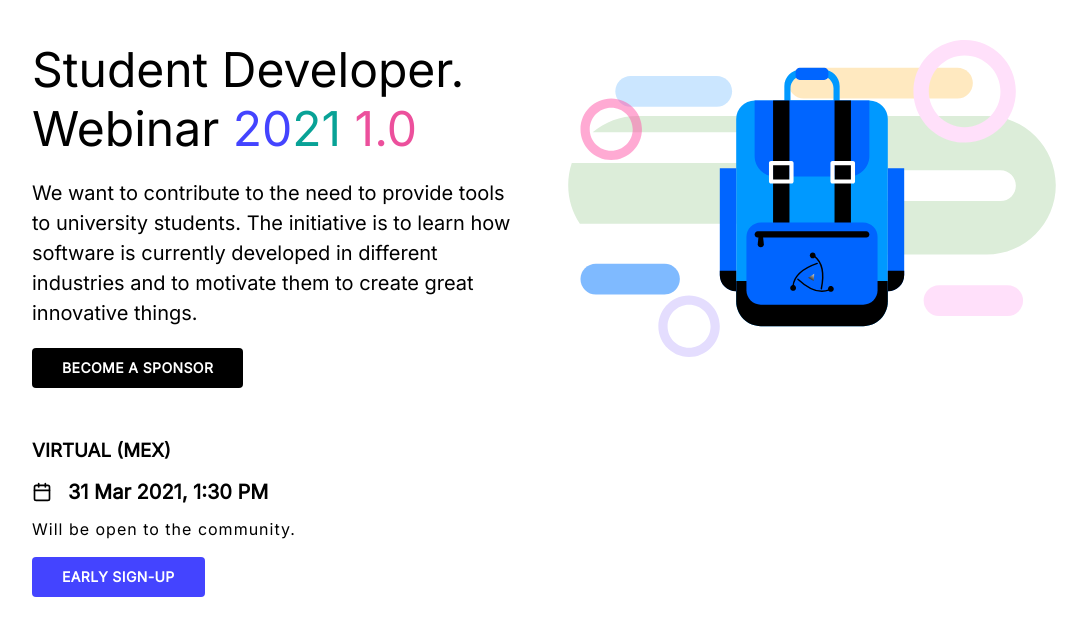
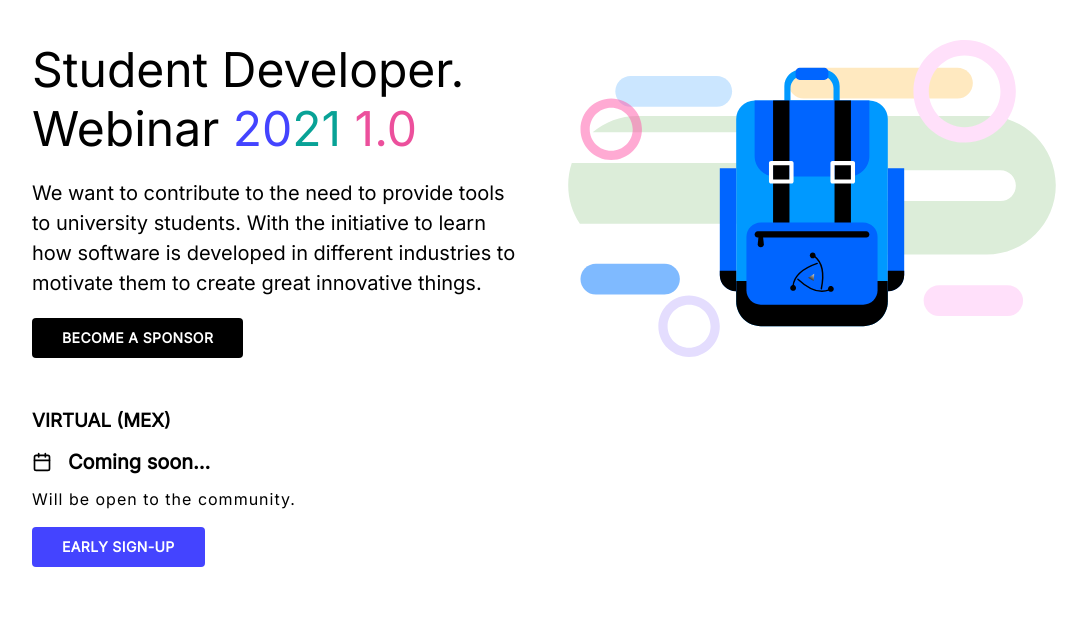
Before and after one commit to react-next-boilerplate/rnb-site, a Next.js app: page /events/student-developer/Banner in a window 1280 px wide. Shown: the top 636 px of the page, without its empty margins (96-1183 px from the left). Built offline with nearby package versions, Linux system fonts and the light colour scheme; a web font is replaced by a local one.

Commit message:
[feat]: Update date

```diff
--- a/src/pages/events/student-developer/Banner.js
+++ b/src/pages/events/student-developer/Banner.js
@@ -18,11 +18,9 @@ function Banner() {
             </h1>
 
             <p>
-              We want to contribute to the need to provide tools to university students. The initiative is to learn how
-              software is currently developed in different industries and to motivate them to create great innovative
-              things.
+              We want to contribute to the need to provide tools to university students. With the initiative to learn
+              how software is developed in different industries to motivate them to create great innovative things.
             </p>
-
             <a
               className="button"
               data-category="Site-Wide Custom Events"
@@ -32,7 +30,6 @@ function Banner() {
               target="_blank">
               BECOME A SPONSOR
             </a>
-
             <div className="events">
               <div>
                 <h3>VIRTUAL (MEX)</h3>
@@ -40,7 +37,8 @@ function Banner() {
                 <time className="date">
                   <Calendar size={20} />
 
-                  <span className="dateTitle">31 Mar 2021, 1:30 PM</span>
+                  {/* <span className="dateTitle">31 Mar 2021, 1:30 PM</span> */}
+                  <span className="dateTitle">Coming soon...</span>
                 </time>
 
                 <p className="eventDescription">Will be open to the community.</p>
```
